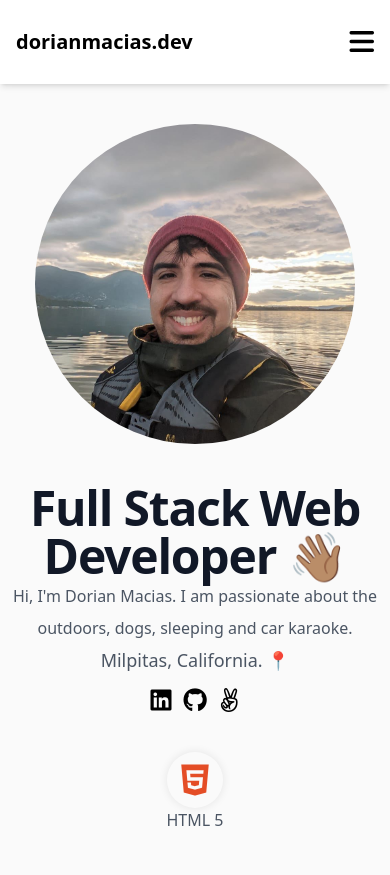
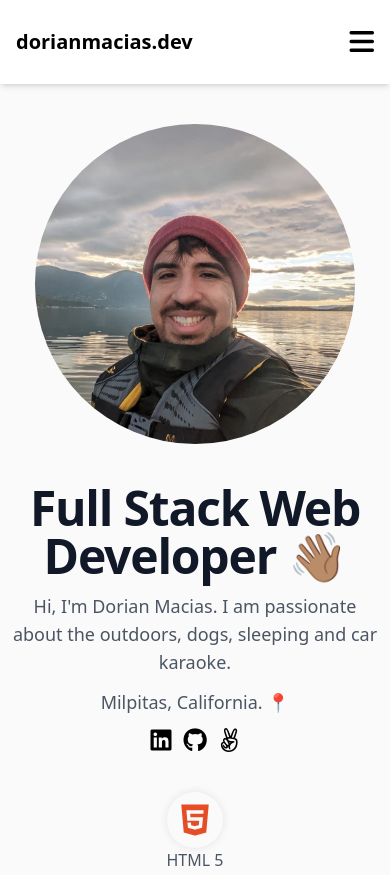
Before and after one commit to dorianinc/portfolio-tailwind, a website with bundled scripts: page src/index.html in a window 390 px wide. Shown: the top 875 px of the page. Built offline with nearby package versions, Linux system fonts and the light colour scheme.

Commit message:
adjusted about me responsiveness

```diff
--- a/src/js/portfolio.js
+++ b/src/js/portfolio.js
@@ -120,7 +120,7 @@ const createIntroSection = () => {
   sectionInner.append(sectionFlex);
 
   const sectionIntro = document.createElement("div");
-  sectionIntro.className = "lg:w-1/2";
+  sectionIntro.className = "lg:w-1/2 flex flex-col gap-3";
   sectionFlex.append(sectionIntro);
 
   const sectionHeader = document.createElement("h1");
@@ -131,19 +131,19 @@ const createIntroSection = () => {
 
   const sectionSubText = document.createElement("p");
   sectionSubText.className =
-    "lg:mt-6 lg:text-lg leading-8 text-gray-600 text-center lg:text-left";
+    "text-lg text-gray-600 text-center lg:text-left";
   sectionSubText.innerText =
     "Hi, I'm Dorian Macias. I am passionate about the outdoors, dogs, sleeping and car karaoke.";
   sectionIntro.append(sectionSubText);
 
   const sectionLocation = document.createElement("p");
   sectionLocation.className =
-    "lg:mt-6 mb-3 text-lg leading-8 text-gray-600 text-center lg:text-left";
+    "text-lg text-gray-600 text-center lg:text-left";
   sectionLocation.innerText = "Milpitas, California. 📍";
   sectionIntro.append(sectionLocation);
 
   const linkList = document.createElement("ul");
-  linkList.className = "flex gap-x-3 justify-center lg:justify-start";
+  linkList.className = "flex gap-3 justify-center lg:justify-start";
   sectionIntro.append(linkList);
 
   const socialLinks = [
```
Also changed, not shown: src/styles/tailwind.css.
